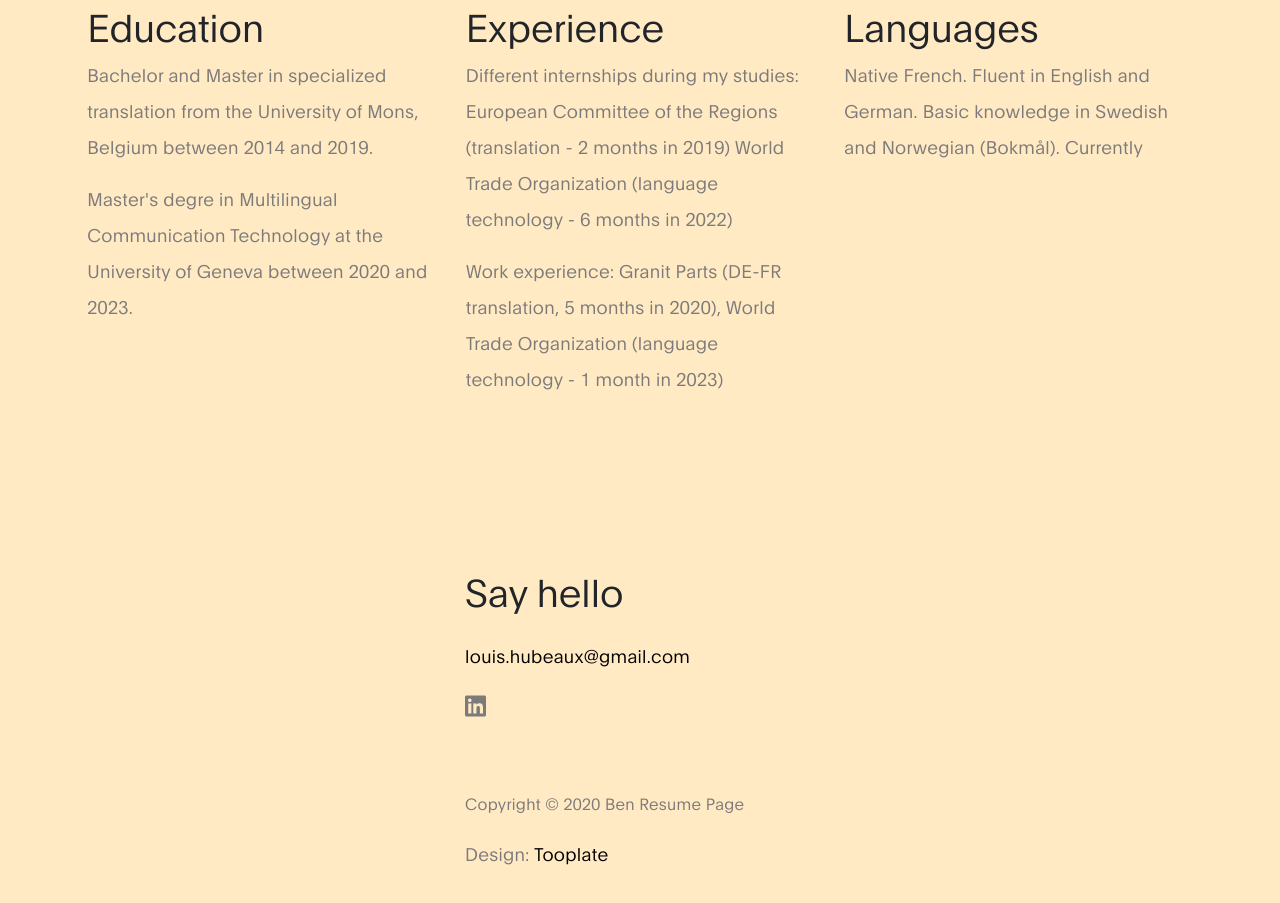
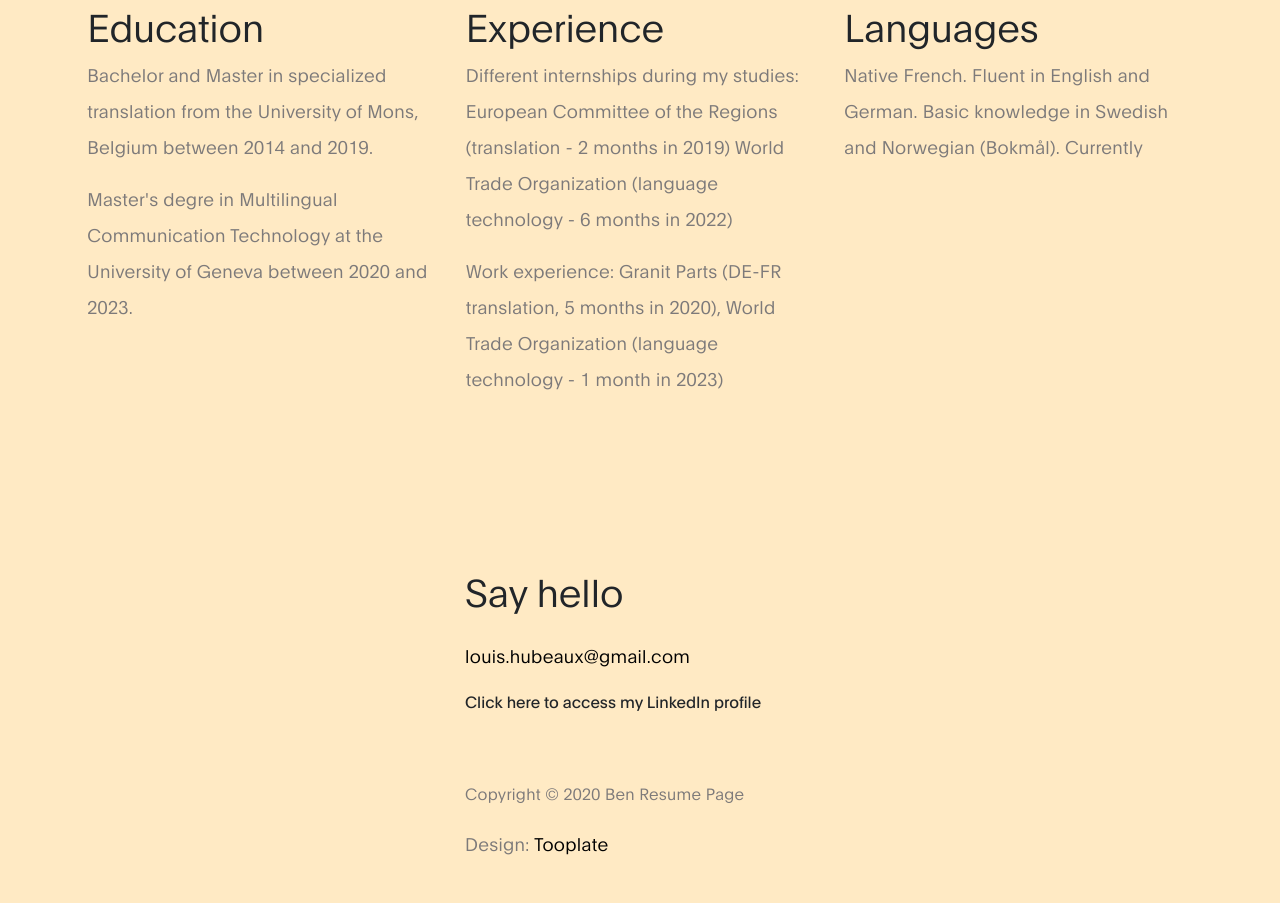
Before and after one commit to lhubeaux/lhubeaux.github.io, a plain HTML site: page index.html in a window 1280 px wide. Shown: the part 1379-2282 px from the top of the page. Drawn offline with Linux system fonts and the light colour scheme; files whose address does not match are found by name.

Commit message:
Update index.html

```diff
--- a/index.html
+++ b/index.html
@@ -333,7 +333,7 @@ https://www.tooplate.com/view/2120-ben-resume
 
                 <ul class="social-links mt-2">
 
-                    <li><a href="https://www.linkedin.com/in/louis-hubeaux-a6849919a/" rel="noopener" class="fab fa-linkedin"></a></li>
+                    <li>Click here to access my LinkedIn profile<a href="https://www.linkedin.com/in/louis-hubeaux-a6849919a/" rel="noopener"></a></li>
                 </ul>
 
               <p class="copyright-text mt-5 pt-3">Copyright &copy; 2020 Ben Resume Page</p>
```
